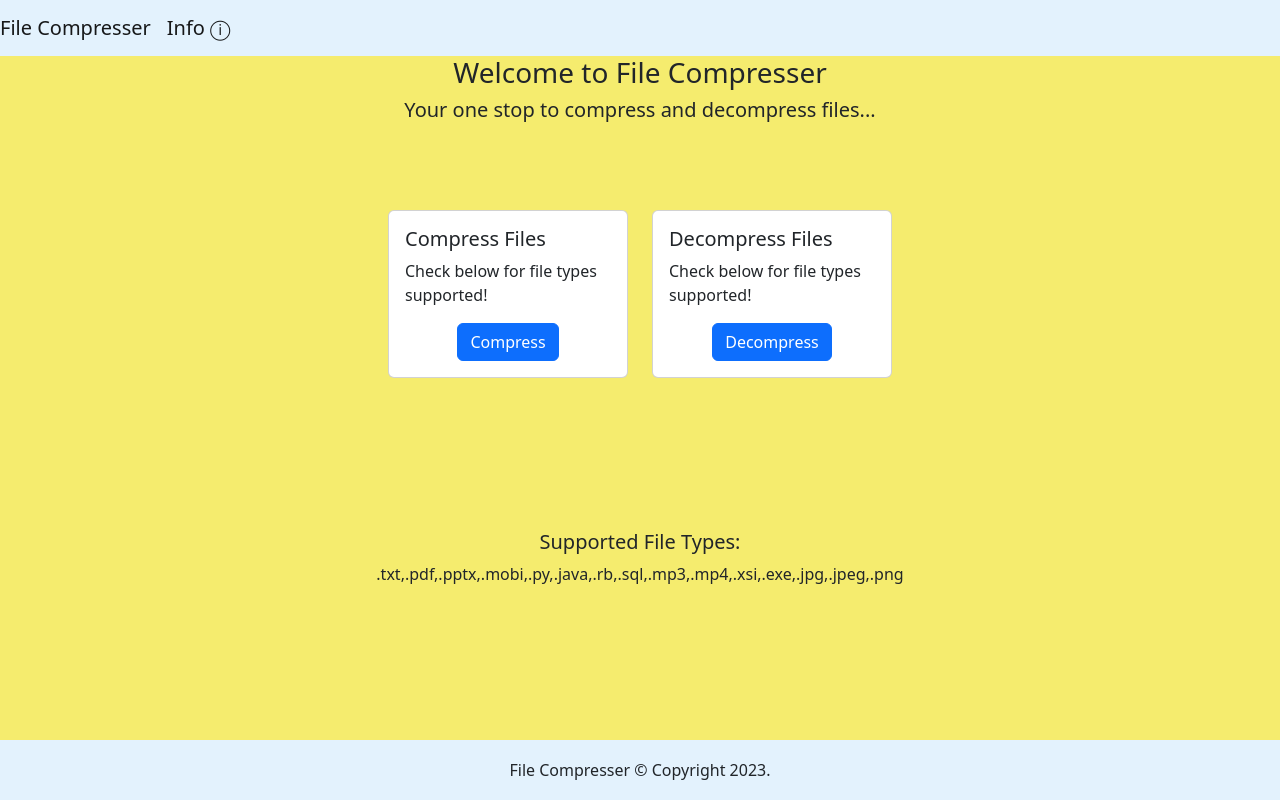
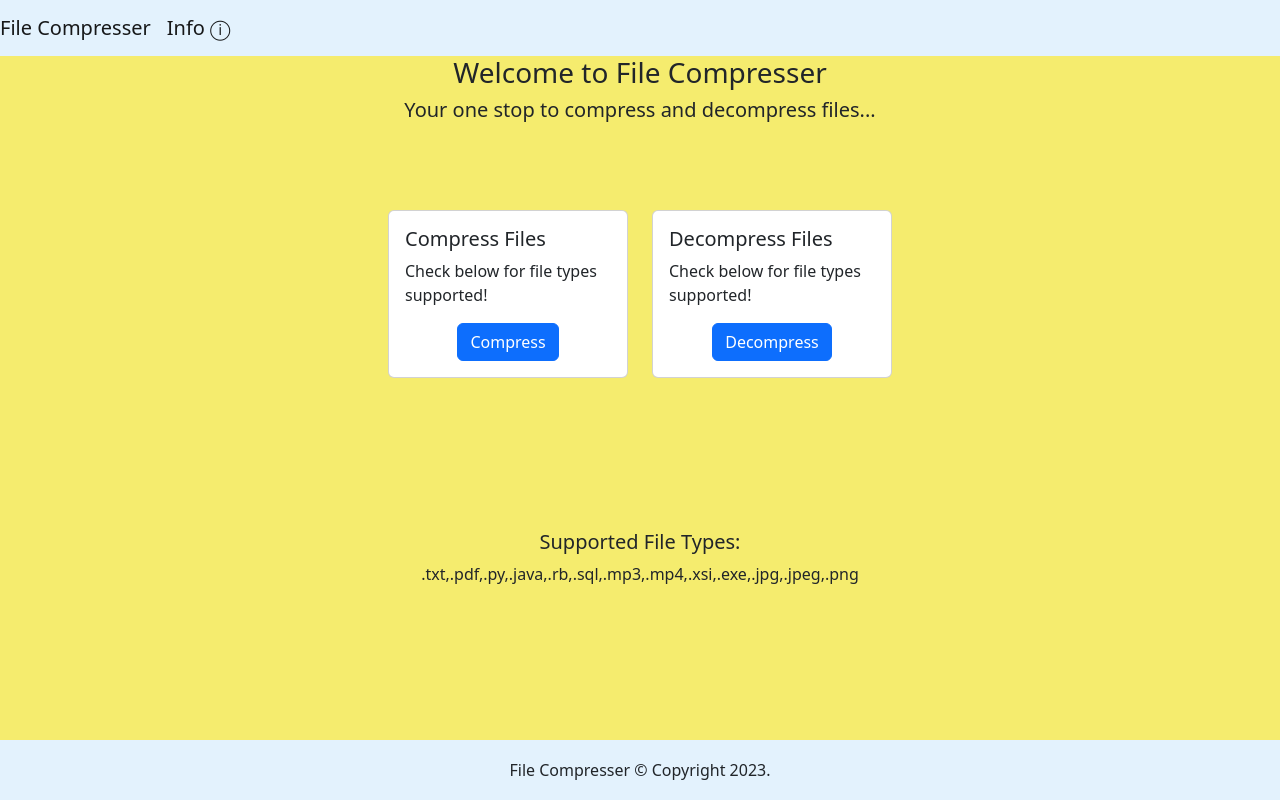
Before and after one commit to mugunthan-krishnan/file-compressor, a Flask app: page / in a window 1280 px wide. Run offline with Flask 2, Linux system fonts and the light colour scheme; parts of the project's set-up code (start-up, migrations or seed data) failed here and were passed over; some libraries are stand-ins or nearby versions.

Commit message:
Removed support for .mobi and .pptx files

```diff
--- a/FileCompresser/templates/home.html
+++ b/FileCompresser/templates/home.html
@@ -30,7 +30,7 @@
     </div>
     <div class="jumbotron">
         <h5 class="text-center">Supported File Types:</h5>
-        <p class="text-center">.txt,.pdf,.pptx,.mobi,.py,.java,.rb,.sql,.mp3,.mp4,.xsi,.exe,.jpg,.jpeg,.png</p>
+        <p class="text-center">.txt,.pdf,.py,.java,.rb,.sql,.mp3,.mp4,.xsi,.exe,.jpg,.jpeg,.png</p>
     </div>
 </div>
 {% endblock %}
```
